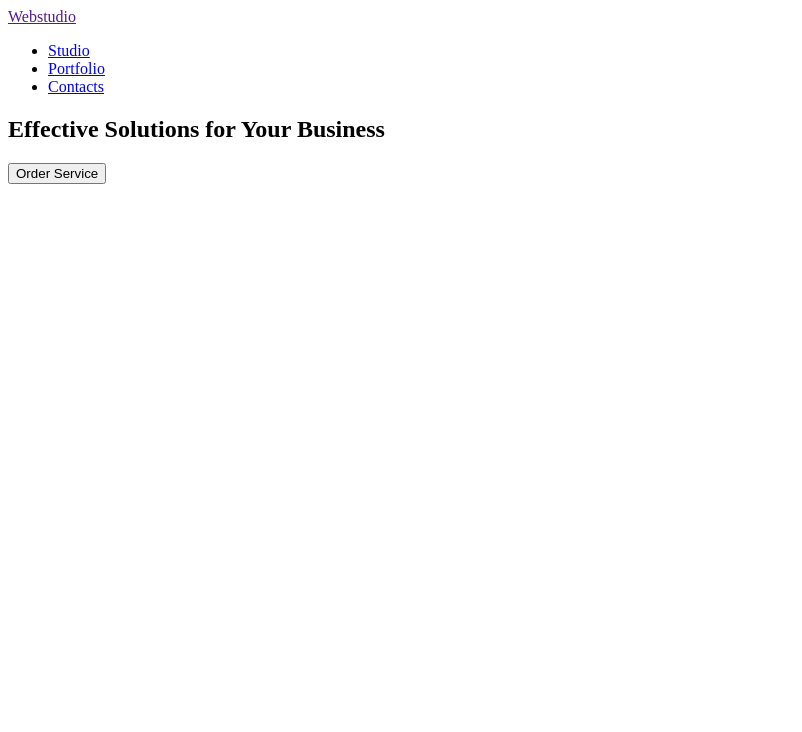
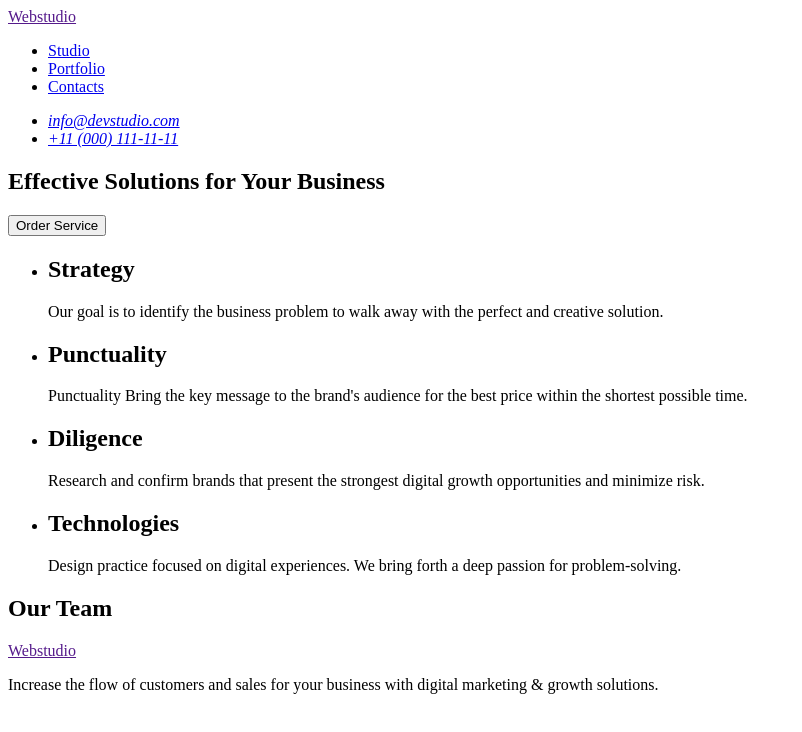
Before and after one commit to IrynaFilatova/-goit-markup-hw-01, a plain HTML site: page index.html in a window 1280 px wide. Shown: the whole page, without its empty margins (0-802 px from the left). Drawn offline with Linux system fonts and the light colour scheme.

Commit message:
sections

```diff
--- a/index.html
+++ b/index.html
@@ -16,6 +16,16 @@
           <li><a href="#">Contacts</a></li>
         </ul>
       </nav>
+      <address>
+        <ul>
+          <li>
+            <a href="info@devstudio.com">info@devstudio.com</a><br />
+          </li>
+        <li>
+          <a href="tel:+11 (000) 111-11-11">+11 (000) 111-11-11</a><br />
+        </li>
+      </ul>
+      </address>
     </header>
     <!-- #endregion header -->
     <main>
@@ -25,8 +35,37 @@
         <button type="button">Order Service</button>
       </section>
       <!-- #endregion hero -->
-      <section></section>
+       <!-- #section features -->
+      <section>
+        <ul>
+          <li>
+            <h2>Strategy</h2>
+            <p>Our goal is to identify the business
+              problem to walk away with the perfect and creative solution. </p>
+          </li>
+          <li>
+            <h2>Punctuality</h2>
+            <p>Punctuality
+              Bring the key message to the brand's audience for the best price within the shortest possible time.</p>
+          </li>
+          <li>
+            <h2>Diligence</h2>
+            <p>Research and confirm brands that present the strongest digital growth opportunities and minimize risk.</p>
+          </li>
+          <li>
+            <h2>Technologies</h2>
+            <p>Design practice focused on digital experiences. We bring forth a deep passion for problem-solving.</p>
+          </li>
+        </ul>
+      </section>
+      <!-- # end section features -->
+       <section>
+        <h2>Our Team</h2>
+       </section>
     </main>
-    <footer></footer>
+    <footer>
+      <a href="">Webstudio</a>
+      <p>Increase the flow of customers and sales for your business with digital marketing & growth solutions.</p>
+    </footer>
   </body>
 </html>
```
